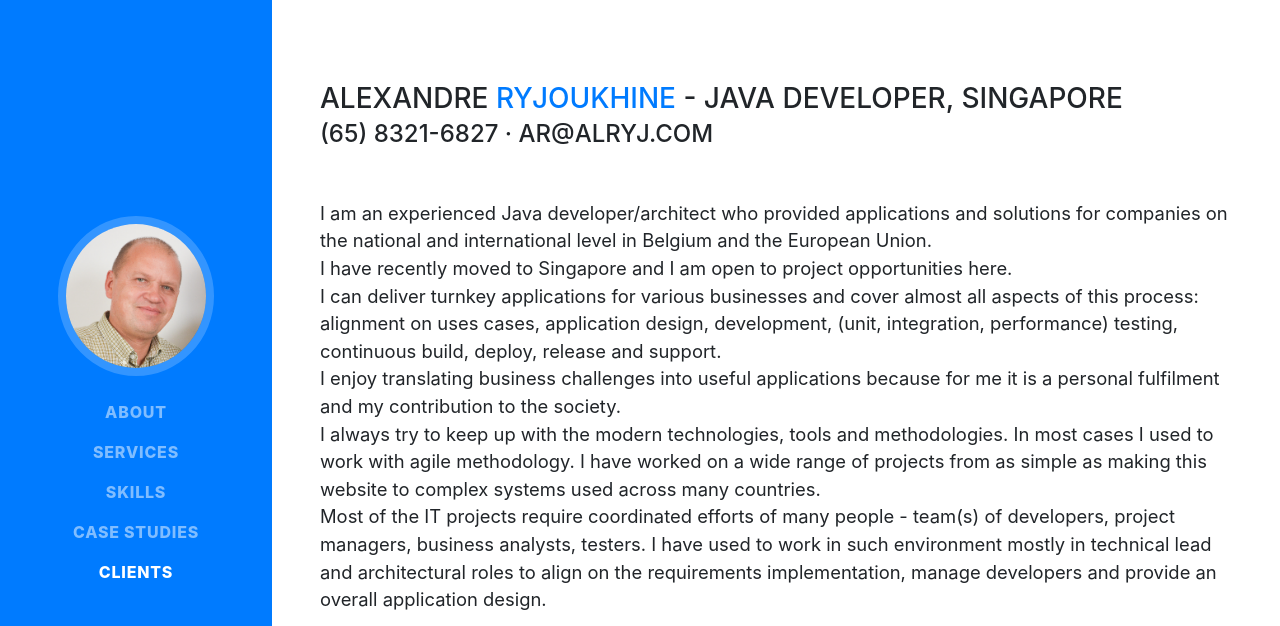
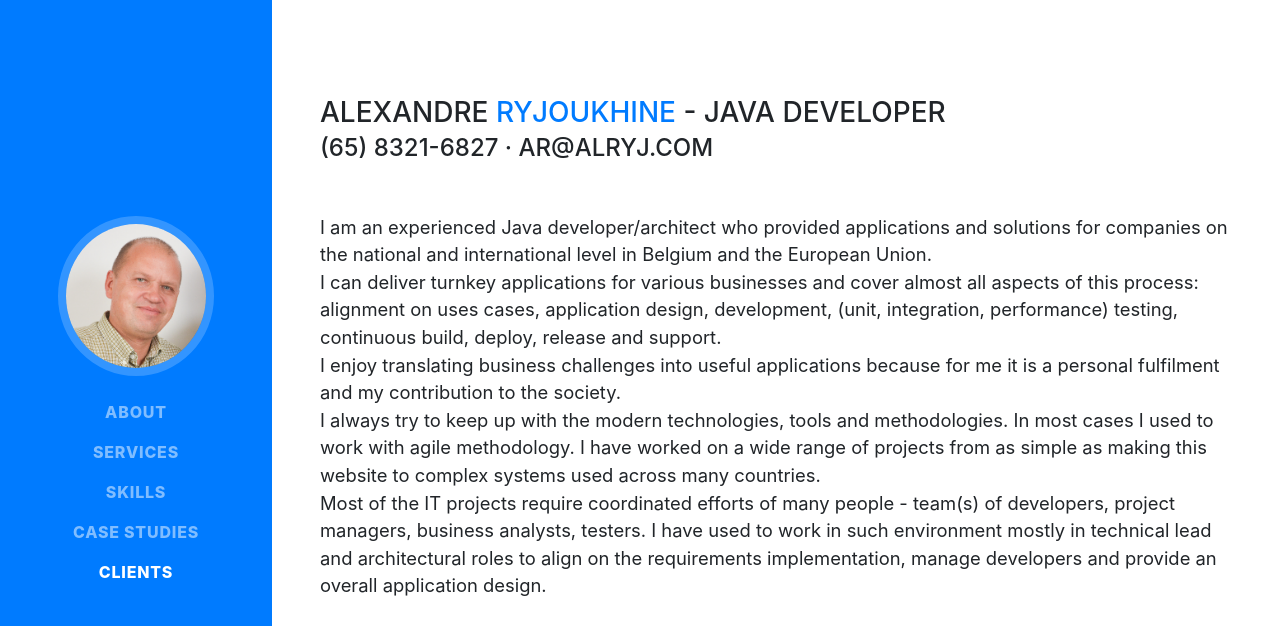
Before and after one commit to Alex-Ryj/Alex-Ryj.github.io, a website with bundled scripts: page index.html in a window 1280 px wide. Shown: the top 626 px of the page. Built offline with nearby package versions, Linux system fonts and the light colour scheme; a web font is replaced by a local one.

Commit message:
Update index.html

```diff
--- a/index.html
+++ b/index.html
@@ -72,13 +72,12 @@
       <div class="my-auto">
         <h3 class="mb-0">Alexandre
           <span class="text-primary">Ryjoukhine</span> -
-          Java developer, Singapore
+          Java developer
         </h3>
         <div class="subheading mb-5">(65) 8321-6827 · ar@alryj.com
         </div>
         <p class="lead mb-5">I am an experienced Java developer/architect who provided applications and solutions for
           companies on the national and international level in Belgium and the European Union.
-          </br>I have recently moved to Singapore and I am open to project opportunities here.
           </br>I can deliver turnkey applications for various businesses and cover almost all aspects of this process:
           alignment on uses cases, application design, development, (unit, integration, performance) testing,
           continuous build, deploy, release and support.
```
